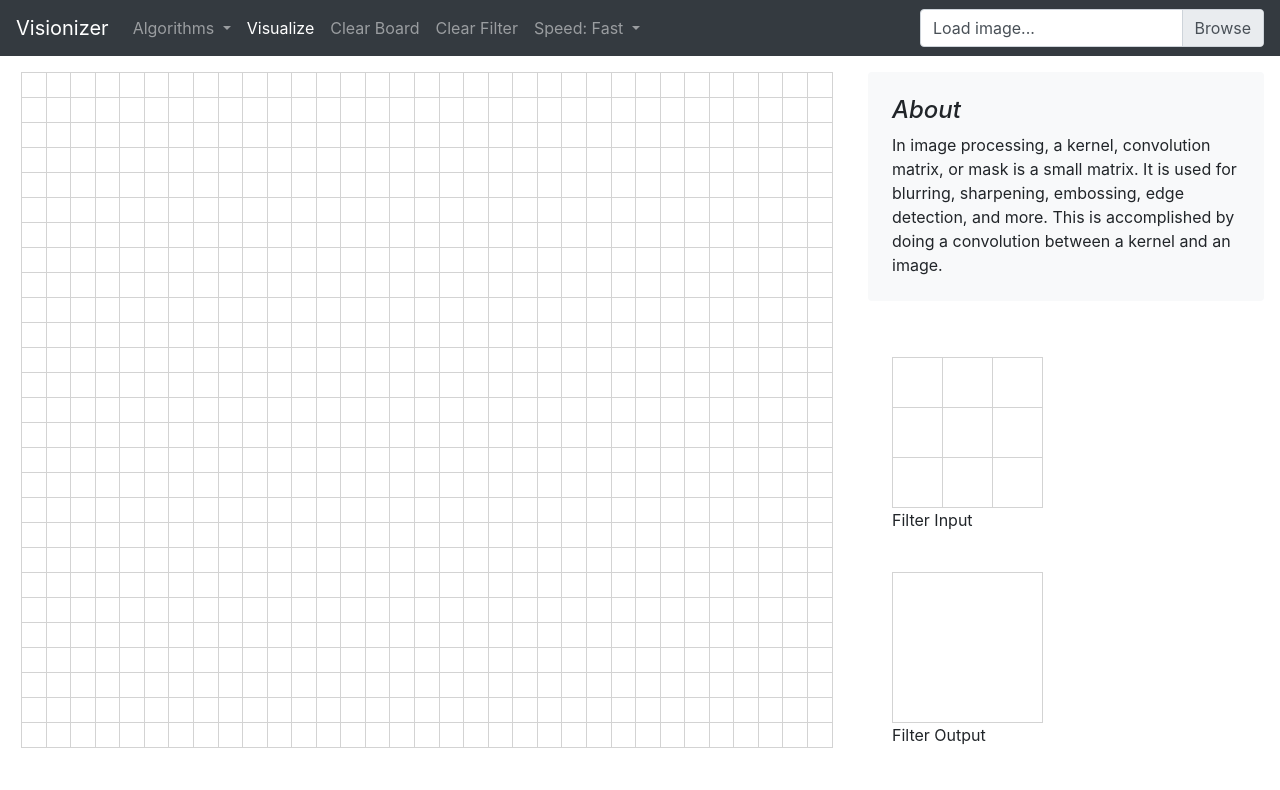
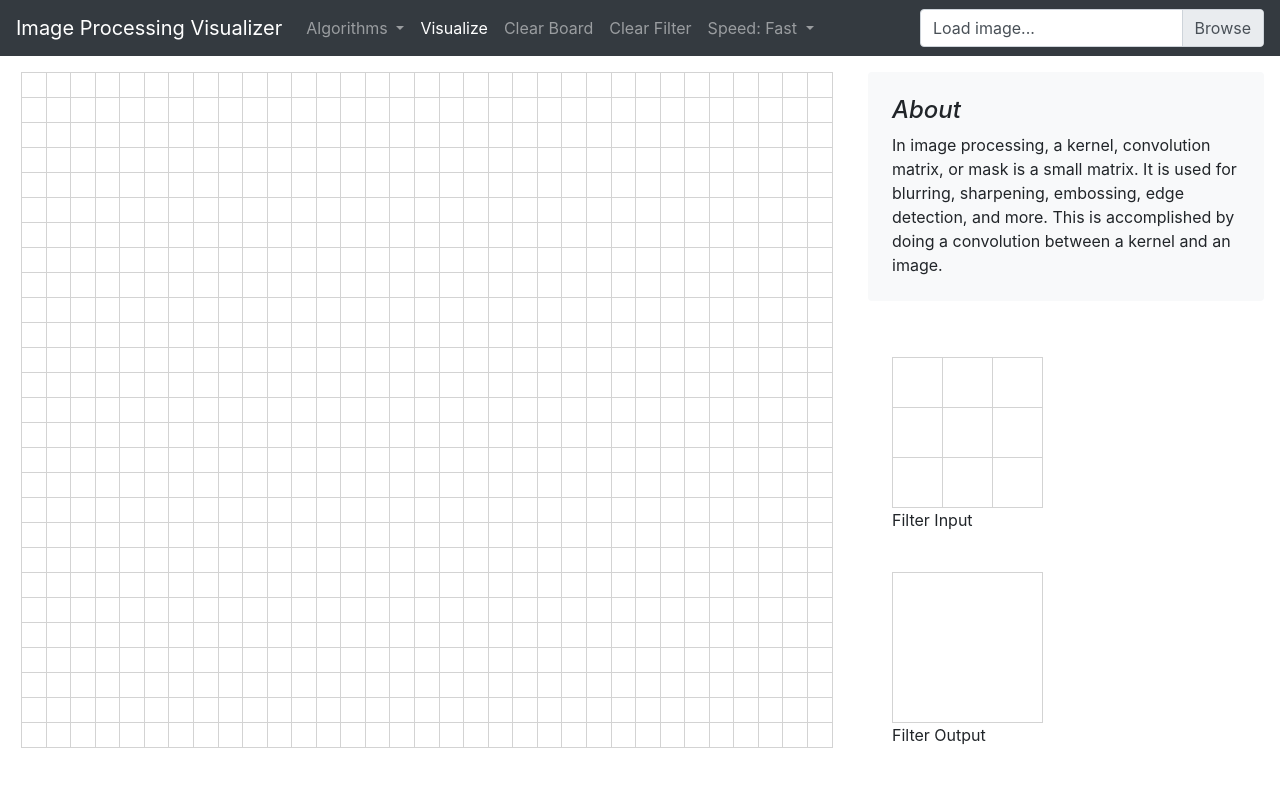
Before and after one commit to ziyi-zhu/image-processing-visualizer, a website: page index.html in a window 1280 px wide. Drawn offline with nearby package versions, Linux system fonts and the light colour scheme.

Commit message:
Changed repository name

```diff
--- a/index.html
+++ b/index.html
@@ -10,12 +10,12 @@
 
     <link rel="stylesheet" href="public/style/theme.css">
 
-    <title>Visionizer</title>
+    <title>Image Processing Visualizer</title>
   </head>
   <body>
     <header>
-      <div class="navbar navbar-expand-md navbar-dark bg-dark">
-        <a class="navbar-brand" href="#">Visionizer</a>
+      <div class="navbar navbar-expand-lg navbar-dark bg-dark">
+        <a class="navbar-brand" href="#">Image Processing Visualizer</a>
         <button class="navbar-toggler" type="button" data-toggle="collapse" data-target="#navbarDiv" aria-controls="navbarNavDropdown" aria-expanded="false" aria-label="Toggle navigation">
           <span class="navbar-toggler-icon"></span>
         </button>
@@ -98,7 +98,6 @@
     <script src="https://stackpath.bootstrapcdn.com/bootstrap/4.4.1/js/bootstrap.min.js" integrity="sha384-wfSDF2E50Y2D1uUdj0O3uMBJnjuUD4Ih7YwaYd1iqfktj0Uod8GCExl3Og8ifwB6" crossorigin="anonymous"></script>
     <script src="https://polyfill.io/v3/polyfill.min.js?features=es6"></script>
     <script id="MathJax-script" async src="https://cdn.jsdelivr.net/npm/mathjax@3/es5/tex-mml-chtml.js"></script>
-    <script src="http://cdnjs.cloudflare.com/ajax/libs/gsap/1.18.0/TweenMax.min.js"></script>
     <script src='public/browser/board.js'></script>
     <script src='public/browser/main.js'></script>
   </body>
```
Also changed, not shown: package.json (+4 -4 lines).
